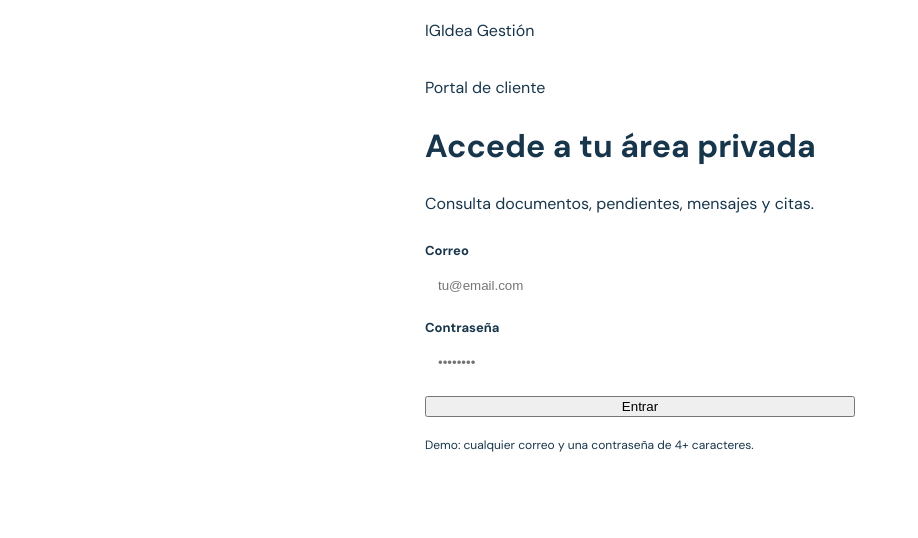
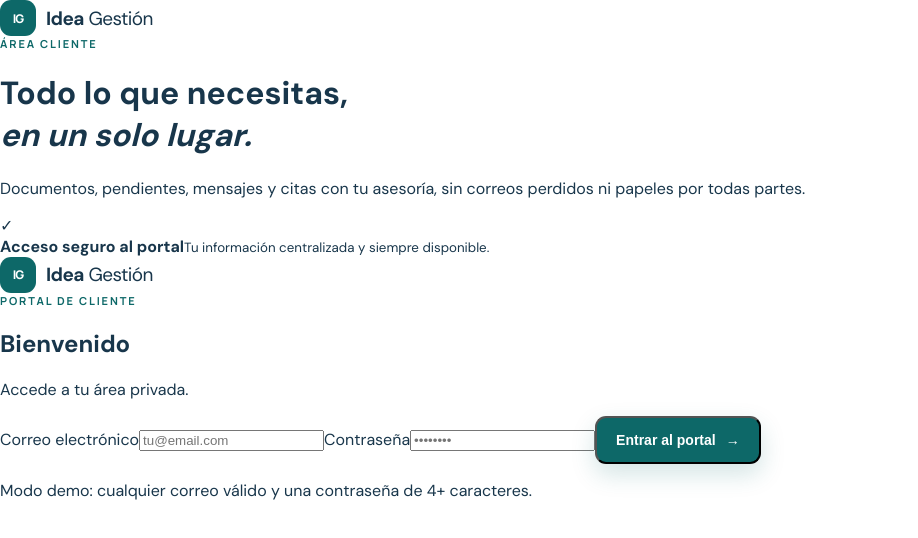
Before and after one commit to amcgi-sys/Idea-y-gesti-n-, a Next.js app: page /login in a window 1280 px wide. Shown: the top 538 px of the page, without its empty margins (0-918 px from the left). Built offline with nearby package versions, Linux system fonts and the light colour scheme.

Commit message:
Rediseño profesional del acceso de cliente

```diff
--- a/app/login/page.tsx
+++ b/app/login/page.tsx
@@ -1,40 +1,9 @@
 "use client";
-
 import { FormEvent, useState } from "react";
 import { useRouter } from "next/navigation";
 
 export default function LoginPage() {
-  const router = useRouter();
-  const [error, setError] = useState("");
-
-  function submit(e: FormEvent<HTMLFormElement>) {
-    e.preventDefault();
-    const form = new FormData(e.currentTarget);
-    const email = String(form.get("email") || "").trim();
-    const password = String(form.get("password") || "");
-    if (!email || password.length < 4) {
-      setError("Introduce un correo y una contraseña válida.");
-      return;
-    }
-    document.cookie = "ig_demo_session=1; Path=/; SameSite=Lax";
-    router.push("/dashboard");
-  }
-
-  return <main className="ig-shell" style={{ display: "grid", placeItems: "center", padding: 20 }}>
-    <section className="ig-card" style={{ width: "100%", maxWidth: 430 }}>
-      <div className="ig-brand"><span className="ig-mark">IG</span><span>Idea Gestión</span></div>
-      <div className="ig-kicker" style={{ marginTop: 36 }}>Portal de cliente</div>
-      <h1 className="ig-title" style={{ fontSize: 32 }}>Accede a tu área privada</h1>
-      <p className="ig-muted" style={{ marginTop: 10 }}>Consulta documentos, pendientes, mensajes y citas.</p>
-      <form onSubmit={submit} style={{ marginTop: 28, display: "grid", gap: 14 }}>
-        <label style={{ fontSize: 13, fontWeight: 700 }}>Correo<input name="email" type="email" placeholder="tu@email.com" required style={inputStyle} /></label>
-        <label style={{ fontSize: 13, fontWeight: 700 }}>Contraseña<input name="password" type="password" placeholder="••••••••" required style={inputStyle} /></label>
-        {error && <div style={{ color: "#a33", fontSize: 13 }}>{error}</div>}
-        <button className="ig-button" type="submit">Entrar</button>
-      </form>
-      <p className="ig-muted" style={{ marginTop: 20, fontSize: 12 }}>Demo: cualquier correo y una contraseña de 4+ caracteres.</p>
-    </section>
-  </main>;
+  const router = useRouter(); const [error,setError]=useState("");
+  function submit(e:FormEvent<HTMLFormElement>){e.preventDefault();const f=new FormData(e.currentTarget);const email=String(f.get("email")||"").trim();const password=String(f.get("password")||"");if(!email||password.length<4){setError("Introduce un correo y una contraseña válida.");return}document.cookie="ig_demo_session=1; Path=/; SameSite=Lax";router.push("/dashboard")}
+  return <main className="login-page"><div className="login-panel"><a className="brand" href="/"><span className="brand-symbol">IG</span><span><strong>Idea</strong> Gestión</span></a><div className="login-copy"><p className="eyebrow">ÁREA CLIENTE</p><h1>Todo lo que necesitas,<br/><em>en un solo lugar.</em></h1><p>Documentos, pendientes, mensajes y citas con tu asesoría, sin correos perdidos ni papeles por todas partes.</p></div><div className="login-note"><span>✓</span><div><strong>Acceso seguro al portal</strong><small>Tu información centralizada y siempre disponible.</small></div></div></div><section className="login-form"><div className="form-box"><div className="mobile-brand"><a className="brand" href="/"><span className="brand-symbol">IG</span><span><strong>Idea</strong> Gestión</span></a></div><p className="eyebrow">PORTAL DE CLIENTE</p><h2>Bienvenido</h2><p className="form-muted">Accede a tu área privada.</p><form onSubmit={submit}><label>Correo electrónico<input name="email" type="email" placeholder="tu@email.com" required /></label><label>Contraseña<input name="password" type="password" placeholder="••••••••" required /></label>{error&&<div className="form-error">{error}</div>}<button className="button button-primary" type="submit">Entrar al portal <span>→</span></button></form><p className="demo-note">Modo demo: cualquier correo válido y una contraseña de 4+ caracteres.</p></div></section></main>
 }
-
-const inputStyle = { display: "block", width: "100%", marginTop: 7, padding: "12px 13px", border: "1px solid var(--ig-line)", borderRadius: 10, outline: "none" };
```
